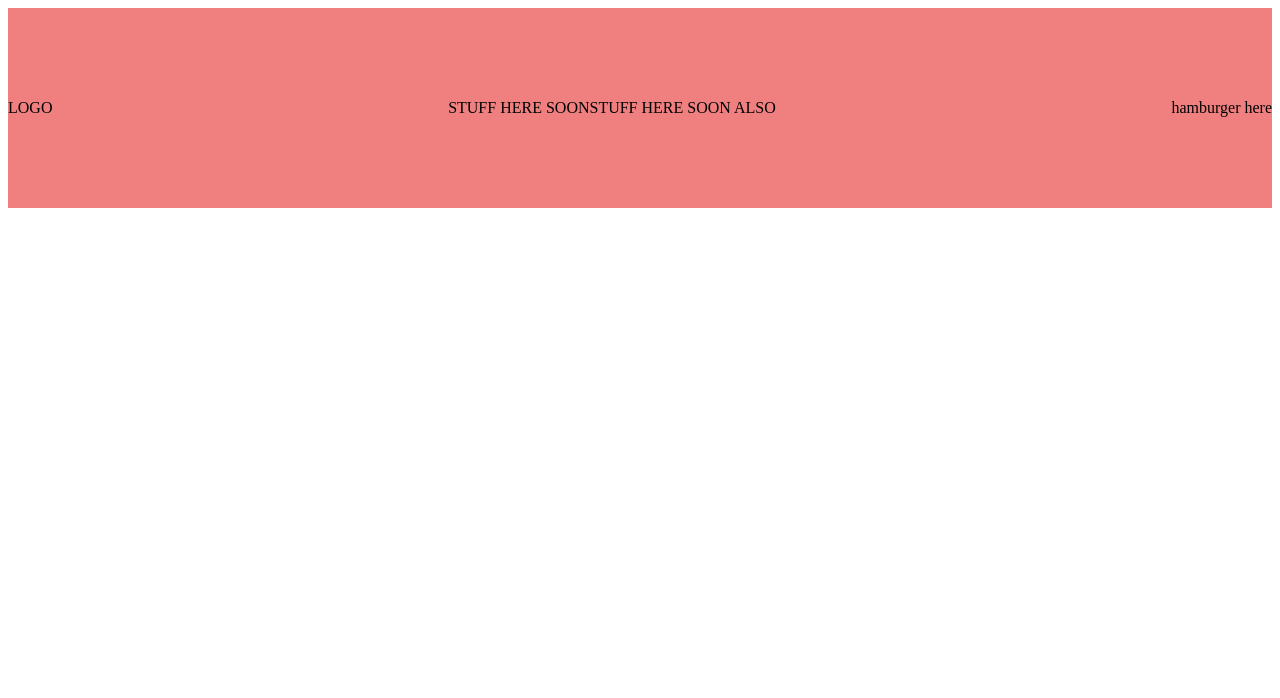
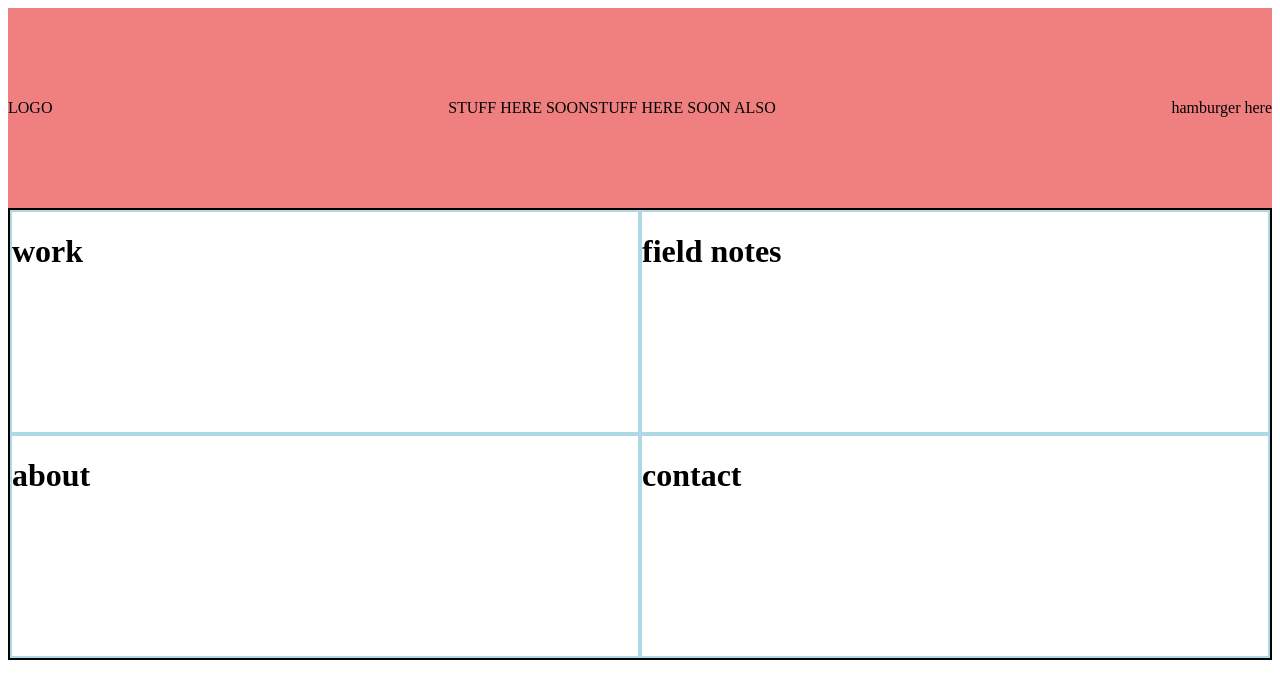
Before and after one commit to ColCoutts/better-mold, a React (Create React App) app: page / in a window 1280 px wide. Shown: the top 698 px of the page. Built offline with nearby package versions, Linux system fonts and the light colour scheme.

Commit message:
directory tiles made

```diff
--- a/src/App.js
+++ b/src/App.js
@@ -1,10 +1,13 @@
 import React from 'react';
 import Header from './components/header/header.component';
+
+import Directory from './components/directory/directory.component';
 
 function App() {
   return (
     <div className="App">
       <Header />
+      <Directory />
     </div>
   );
 }
--- /dev/null
+++ b/src/components/directory/directory.component.jsx
@@ -0,0 +1,33 @@
+import React from 'react';
+import './directory.styles.scss';
+
+import MenuItem from '../menu-item/menu-item.component';
+
+const sections = [
+  {
+    id: 1,
+    title: 'work'
+  },
+  {
+    id: 2,
+    title: 'field notes'
+  },
+  {
+    id: 3,
+    title: 'about'
+  },
+  {
+    id: 4,
+    title: 'contact'
+  }
+];
+
+const Directory = () => (
+  <div className='directory'>
+    {sections.map(({ id, title }) => (
+      <MenuItem key={id} title={title} />
+    ))}
+  </div>
+);
+
+export default Directory;
--- /dev/null
+++ b/src/components/directory/directory.styles.scss
@@ -0,0 +1,6 @@
+.directory {
+  display: flex;
+  border: 2px solid black;
+  flex-wrap: wrap;
+  min-height: 35vw;
+}
--- a/src/components/header/header.component.jsx
+++ b/src/components/header/header.component.jsx
@@ -1,7 +1,7 @@
 import React from 'react';
 import './header.styles.scss';
 
-export const Header = () => (
+const Header = () => (
   <div className='header'>
     <section className='logo-container'>LOGO</section>
     <section className='contact-options'>
--- /dev/null
+++ b/src/components/menu-item/menu-item.component.jsx
@@ -0,0 +1,10 @@
+import React from 'react';
+import './menu-item.styles.scss';
+
+const MenuItem = ({ title }) => (
+  <div className='menu-item'>
+    <h1>{title}</h1>
+  </div>
+);
+
+export default MenuItem;
--- /dev/null
+++ b/src/components/menu-item/menu-item.styles.scss
@@ -0,0 +1,5 @@
+.menu-item {
+  border: 2px solid lightblue;
+  flex: 1 0 45%;
+  height: auto;
+}
```
